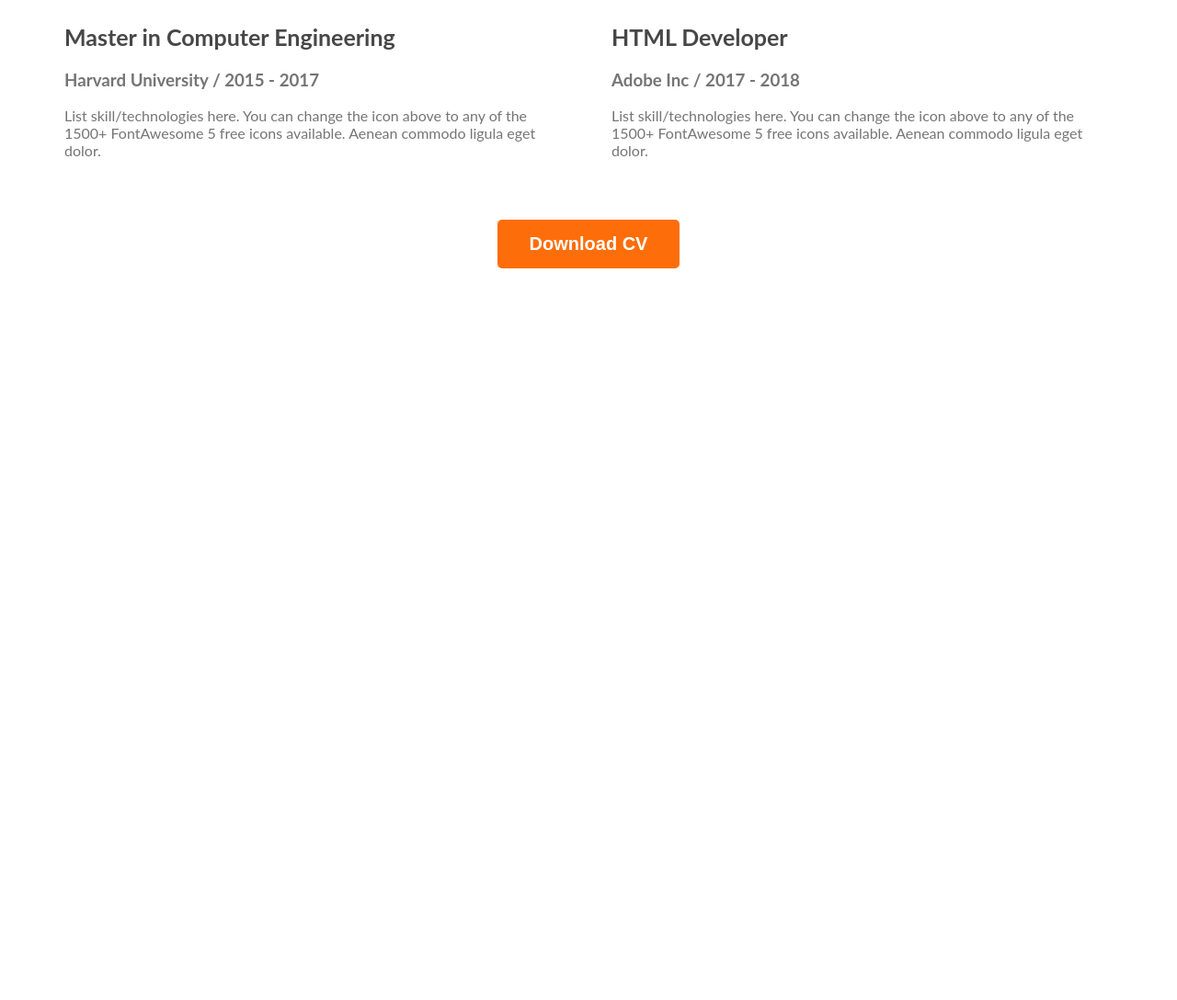
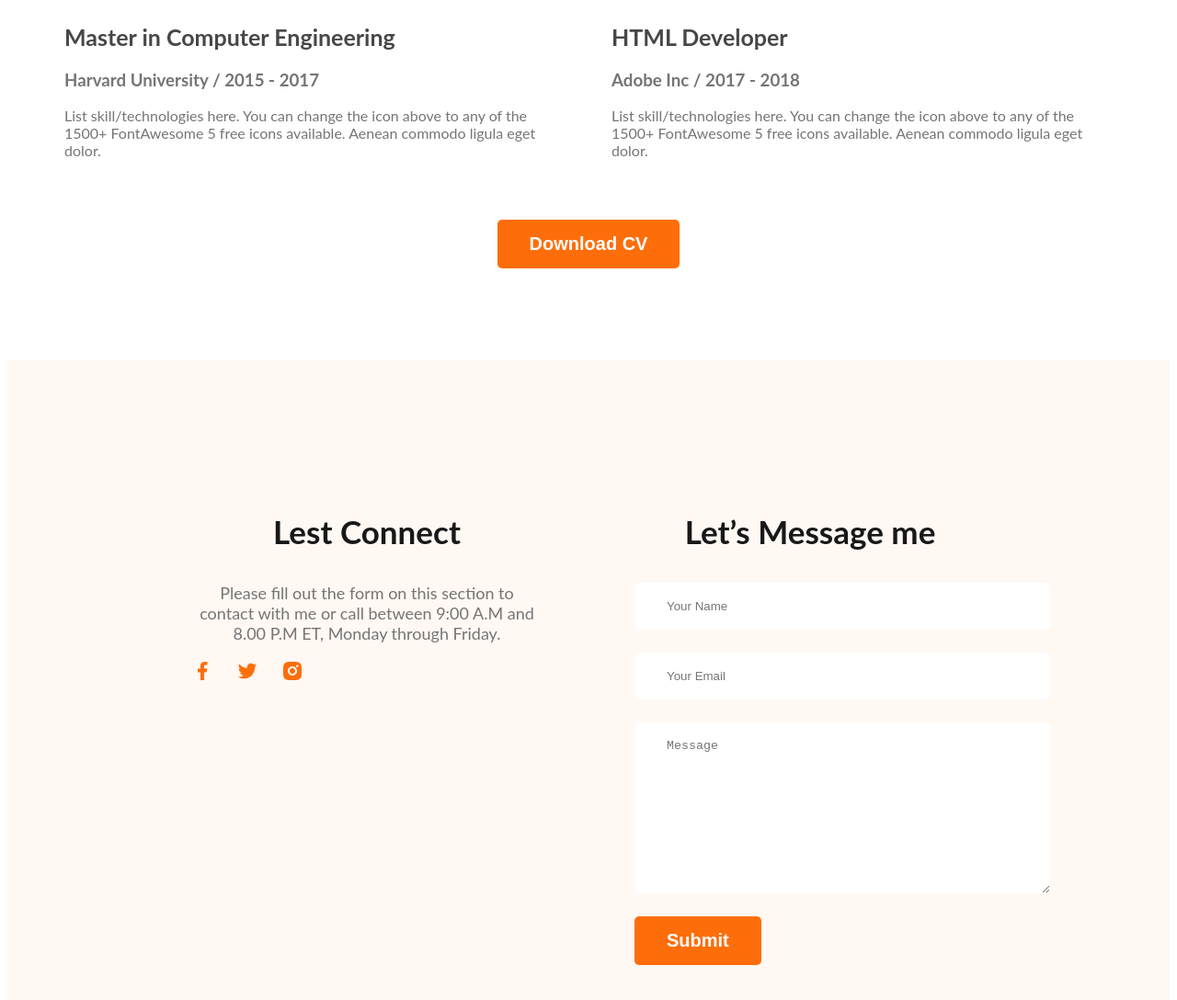
Before and after one commit to jabadhossain/web-developer-portfolio, a plain HTML site: page index.html in a window 1280 px wide. Shown: the part 2741-3829 px from the top of the page at 92% size. Before the commit the page ends 3041 px from the top, so only its background shows below. Drawn offline with Linux system fonts and the light colour scheme.

Commit message:
finished fotter sevtion with contact form

```diff
--- a/index.html
+++ b/index.html
@@ -166,7 +166,27 @@
 
     </main>
     <footer>
+        <div class="footer-colum">
+            <h3 class="section-title">Lest Connect</h3>
+            <p class="section-description">Please fill out the form on this section to contact with me or call between
+                9:00 A.M and 8.00 P.M ET, Monday through Friday.</p>
+            <div class="social-link">
+                <a href=""><img src="images/icons/facebook.png" alt=""></a><a href=""><img
+                        src="images/icons/twitter.png" alt=""></a><a href=""><img src="images/icons/insta.png"
+                        alt=""></a>
+            </div>
+        </div>
+        <div class="footer-colum">
+            <h3 class="section-title">Let’s Message me</h3>
+            <form class="contact">
+                <input type="text" placeholder="Your Name">
+                <input type="email" name="" placeholder="Your Email">
+                <textarea name="" placeholder="Message" id="" cols="30" rows="10"></textarea>
+                <input class="btn-primary" type="button" value="Submit">
 
+
+            </form>
+        </div>
     </footer>
 </body>
 
--- a/style.css
+++ b/style.css
@@ -175,3 +175,33 @@ main {
     text-align: center;
     margin-top: 50px;
 }
+
+/* footer style */
+footer {
+    display: flex;
+    background: #fff8f3;
+    padding: 130px 200px;
+    margin-top: 100px;
+    gap: 100px;
+}
+
+.footer-colum {
+    width: 50%;
+}
+
+.social-link a {
+    margin-right: 25px;
+}
+
+.contact input[type="text"],
+.contact input[type="email"],
+textarea {
+    display: block;
+    margin-bottom: 25px;
+    padding: 18px 35px;
+    color: #757575;
+    background: #fff;
+    border: 0;
+    border-radius: 5px;
+    width: 100%;
+}
```
